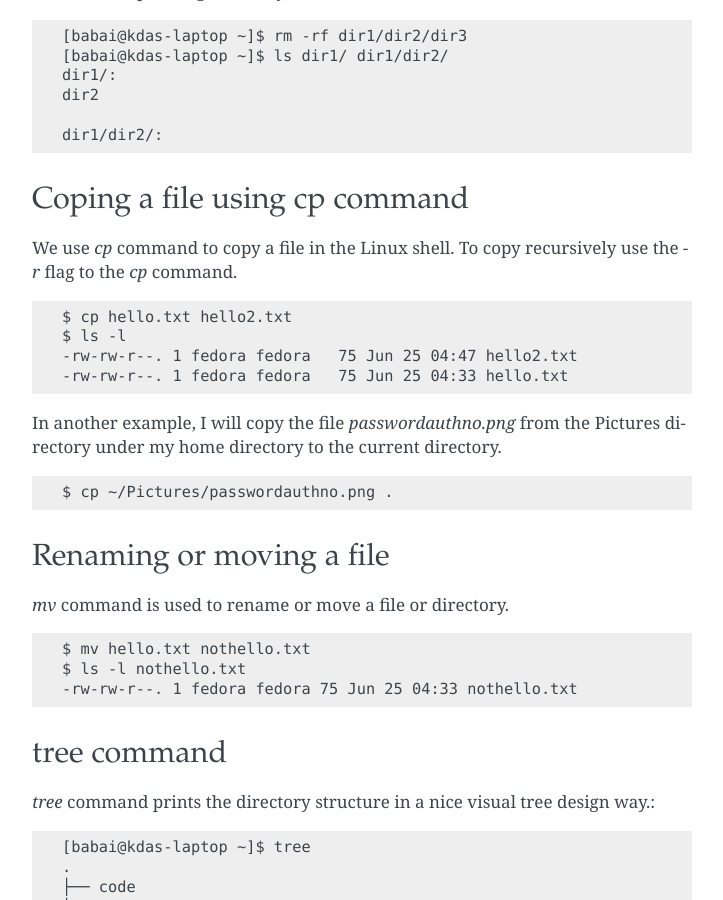
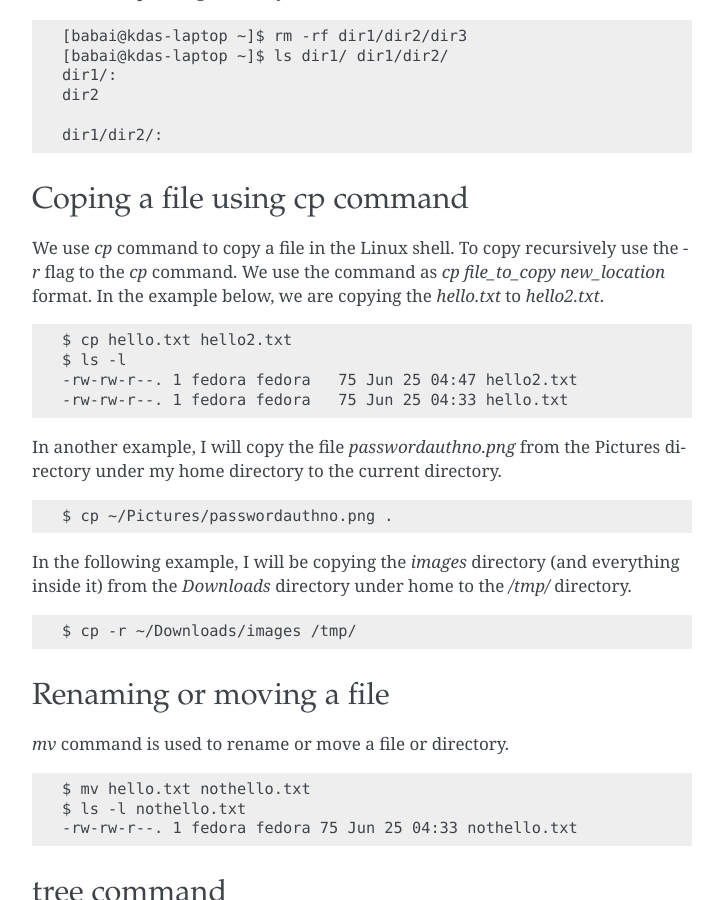
Before and after one commit to kushaldas/lym, a Sphinx documentation site: the page built from docs/startingcommands.rst, in a window 1280 px wide and 900 px high, scrolled down 3962 px. Shown: the whole window, without its empty margins (388-1111 px from the left). Built offline with Sphinx 7.4.7, drawn with Linux system fonts in a browser that asks for light colours; a script that is not in the unit is left out.

Commit message:
Adds more example to cp command

```diff
--- a/docs/startingcommands.rst
+++ b/docs/startingcommands.rst
@@ -190,8 +190,10 @@ it will not ask to confirm, but it will delete everything there.
 Coping a file using cp command
 -------------------------------
 
-We use *cp* command to copy a file in the Linux shell. To copy recursively
-use the *-r* flag to the *cp* command.
+We use *cp* command to copy a file in the Linux shell. To copy
+recursively use the *-r* flag to the *cp* command. We use the command
+as *cp file_to_copy new_location* format.  In the example below, we
+are copying the *hello.txt* to *hello2.txt*.
 
 ::
 
@@ -206,6 +208,15 @@ Pictures directory under my home directory to the current directory.
 ::
 
     $ cp ~/Pictures/passwordauthno.png .
+
+
+In the following example, I will be copying the *images* directory
+(and everything inside it) from the *Downloads* directory under home
+to the */tmp/* directory.
+
+::
+
+    $ cp -r ~/Downloads/images /tmp/
 
 Renaming or moving a file
 --------------------------
```
